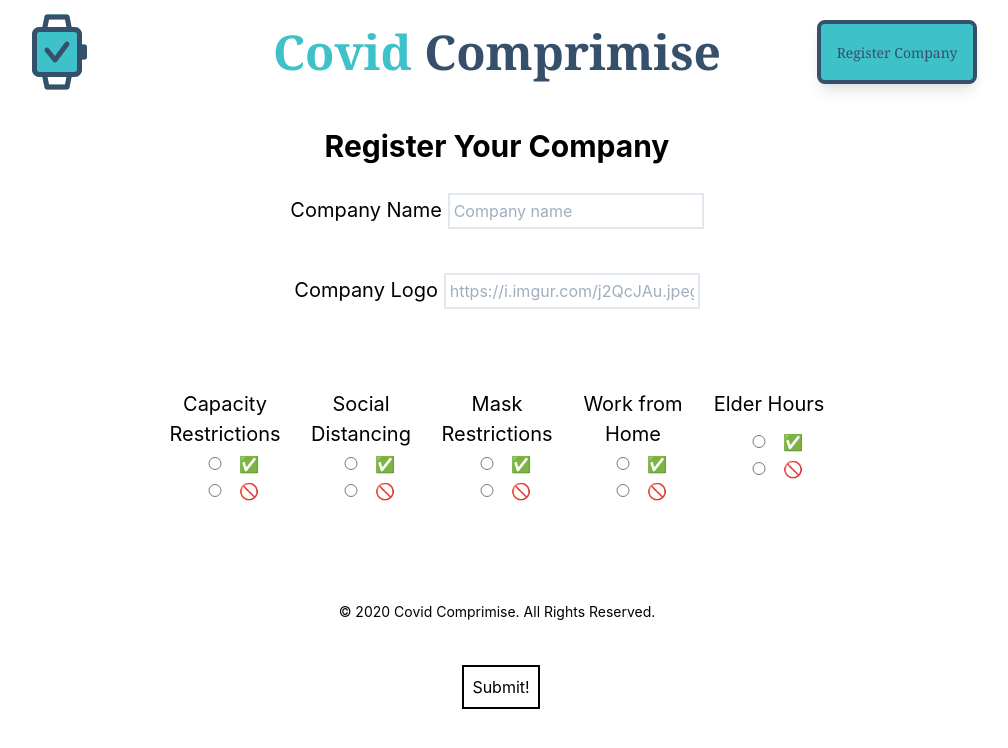
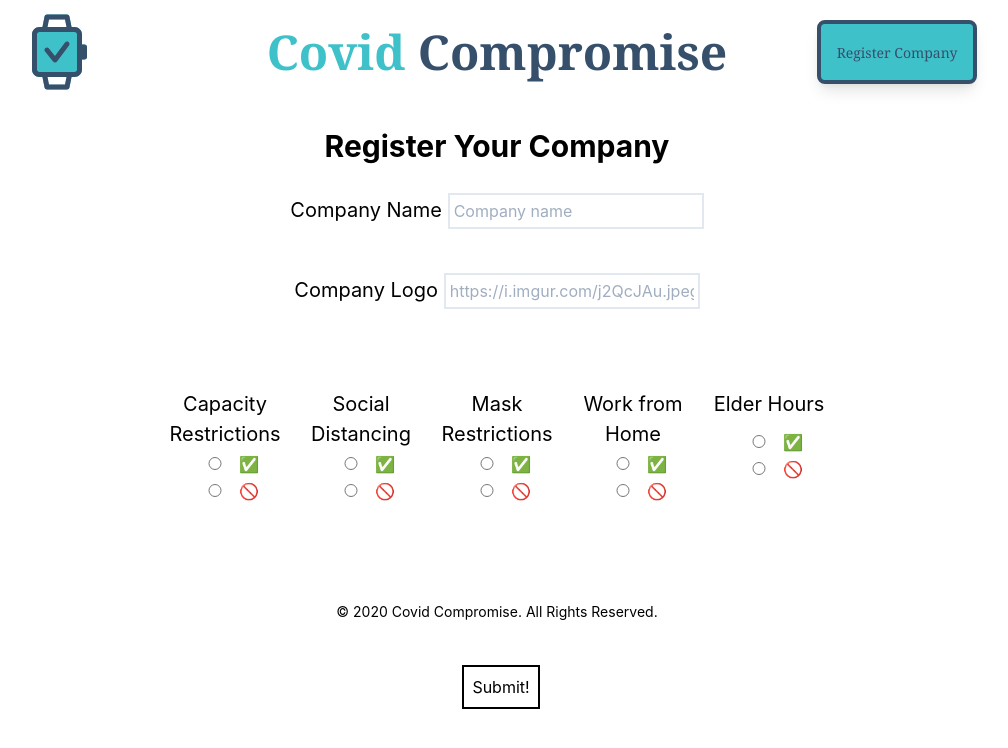
Before and after one commit to Auth0-Covid-Solutions-Hackathon/covid-solutions-fe, a React (Create React App) app: page /register in a window 1280 px wide. Shown: the top 748 px of the page, without its empty margins (143-1151 px from the left). Built offline with nearby package versions, Linux system fonts and the light colour scheme.

Commit message:
fixed comprimise to compromise

```diff
--- a/public/index.html
+++ b/public/index.html
@@ -24,7 +24,7 @@
       work correctly both with client-side routing and a non-root public URL.
       Learn how to configure a non-root public URL by running `npm run build`.
     -->
-    <title>Covid Comprimise</title>
+    <title>Covid Compromise</title>
   </head>
   <body>
     <noscript>You need to enable JavaScript to run this app.</noscript>
--- a/src/components/footer.js
+++ b/src/components/footer.js
@@ -5,7 +5,7 @@ function Footer() {
     return (
 
         <footer class="flex items-center justify-center mt-40">
-            <h1 class="text-sm">© 2020 Covid Comprimise. All Rights Reserved.</h1>
+            <h1 class="text-sm">© 2020 Covid Compromise. All Rights Reserved.</h1>
         </footer>
     );
   }
--- a/src/components/nav.js
+++ b/src/components/nav.js
@@ -15,7 +15,7 @@ function Nav() {
             <div
              class="flex justify-center items-center mt-3 w-56 md:w-3/4 ">
                 <a href="/">
-                    <h1 class="text-2xl md:text-4xl lg:text-5xl font-bold cursor-pointer lg:ml-40  font-serif "> <span class="text-logoblue">Covid</span> <span class="text-logodark">Comprimise</span></h1>
+                    <h1 class="text-2xl md:text-4xl lg:text-5xl font-bold cursor-pointer lg:ml-40  font-serif "> <span class="text-logoblue">Covid</span> <span class="text-logodark">Compromise</span></h1>
                 </a>
             </div>
             <div class="flex justify-end items-center mt-3 mr-4 w-1/4 lg:mr-40">
```
